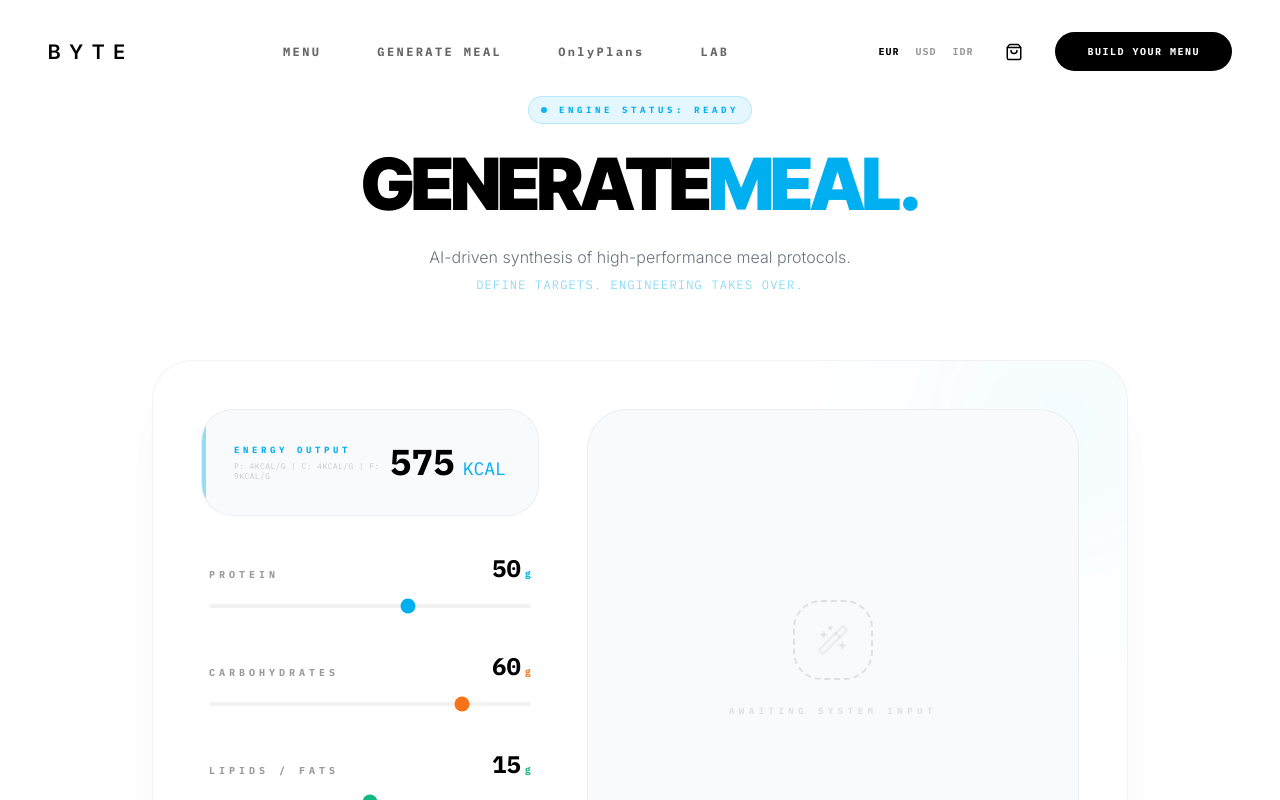
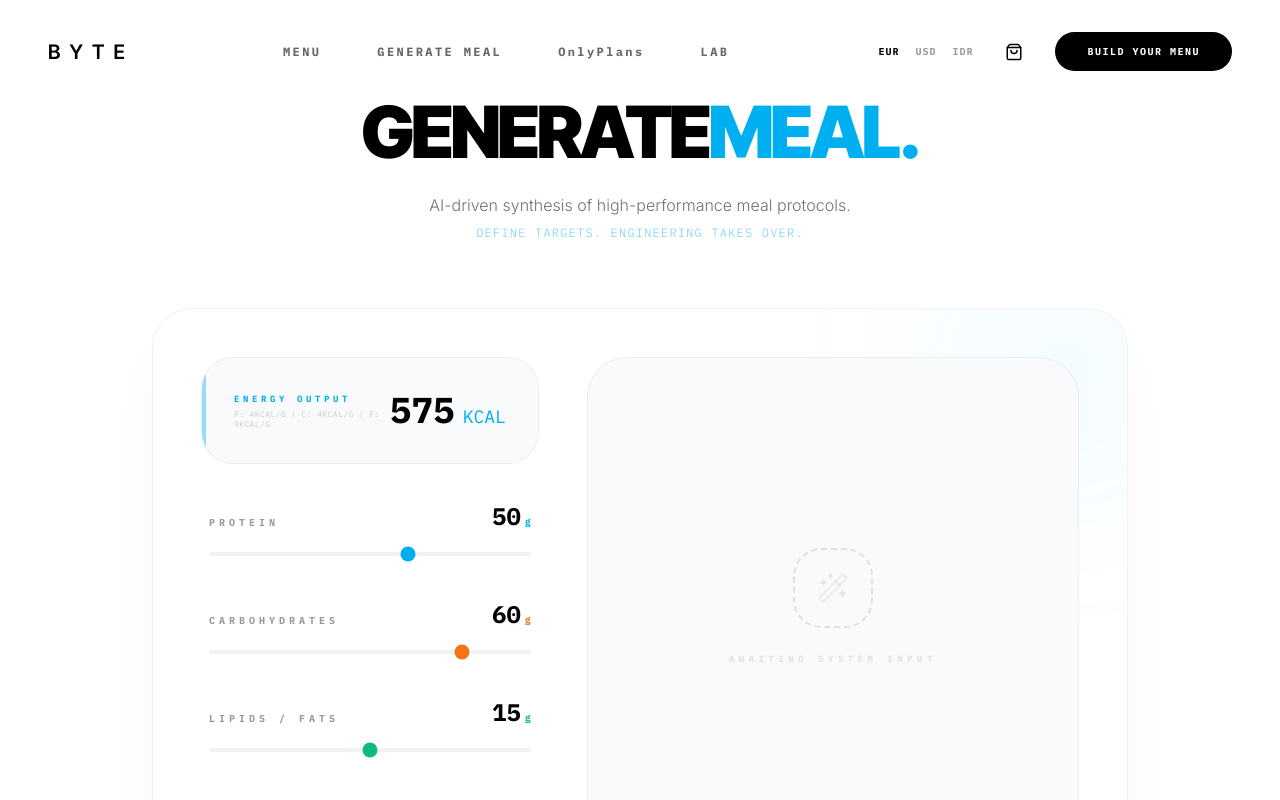
Before and after one commit to gitcipi/BYTELAB, a React (Vite) app: page /macro-generator in a window 1280 px wide. Shown: the top 800 px of the page. Built offline with nearby package versions, Linux system fonts and the light colour scheme.

Commit message:
style(macro): remove engine status pill

```diff
--- a/src/pages/MacroGenerator.tsx
+++ b/src/pages/MacroGenerator.tsx
@@ -131,10 +131,6 @@ const MacroGenerator = () => {
             animate={{ opacity: 1, y: 0 }}
             className="flex flex-col items-center gap-4"
           >
-            <div className="flex items-center gap-3 px-3 py-1.5 bg-[#00aff0]/10 rounded-full border border-[#00aff0]/20 mb-2">
-              <span className="w-1.5 h-1.5 rounded-full bg-[#00aff0] animate-pulse" />
-              <span className="text-[9px] font-mono font-black tracking-[0.4em] text-[#00aff0] uppercase">Engine Status: Ready</span>
-            </div>
             <h1 className="text-5xl md:text-7xl font-heading font-black tracking-tighter text-black leading-none">
               GENERATE<span className="text-[#00aff0]">MEAL.</span>
             </h1>
```
